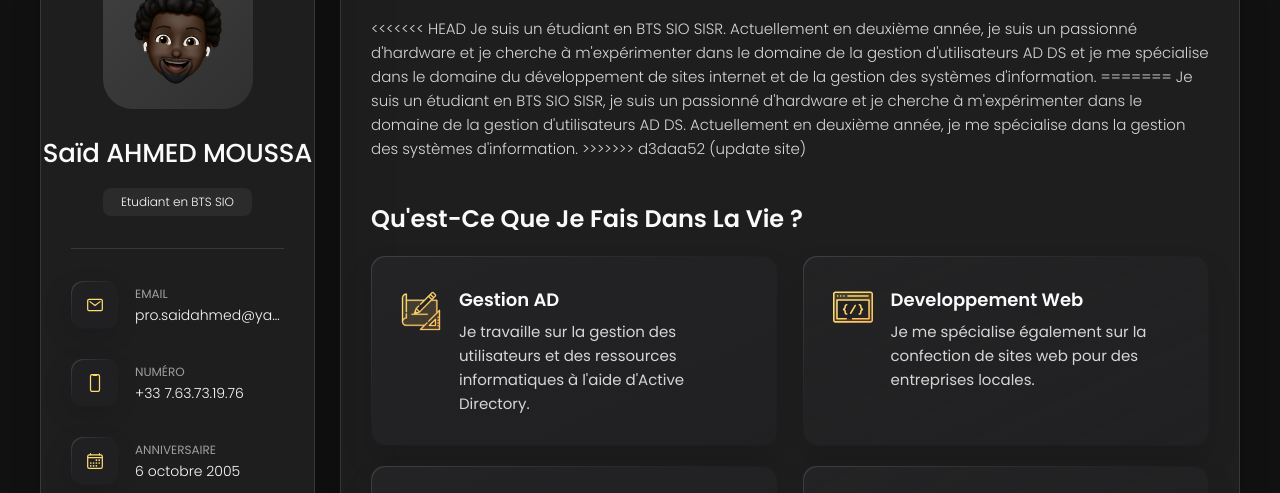
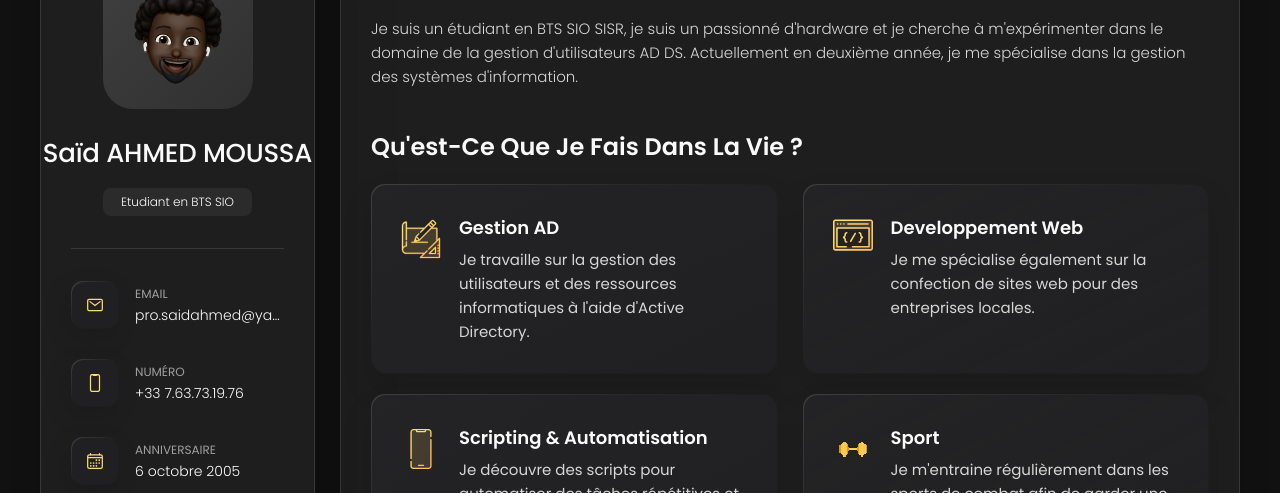
Before and after one commit to sdjbrl/prtfl, a plain HTML site: page index.html in a window 1280 px wide. Shown: the part 162-655 px from the top of the page. Drawn offline with nearby package versions, Linux system fonts and the light colour scheme.

Commit message:
Update index.html

```diff
--- a/index.html
+++ b/index.html
@@ -208,12 +208,7 @@
 
         <section class="about-text">
           <p>
-<<<<<<< HEAD
-            Je suis un étudiant en BTS SIO SISR. Actuellement en deuxième année, je suis un passionné d'hardware et je cherche à m'expérimenter dans le domaine de la gestion d'utilisateurs AD DS et je me spécialise dans le domaine
-            du développement de sites internet et de la gestion des systèmes d'information.
-=======
-            Je suis un étudiant en BTS SIO SISR, je suis un passionné d'hardware et je cherche à m'expérimenter dans le domaine de la gestion d'utilisateurs AD DS. Actuellement en deuxième année, je me spécialise dans la gestion des systèmes d'information.
->>>>>>> d3daa52 (update site)
+Je suis un étudiant en BTS SIO SISR, je suis un passionné d'hardware et je cherche à m'expérimenter dans le domaine de la gestion d'utilisateurs AD DS. Actuellement en deuxième année, je me spécialise dans la gestion des systèmes d'information.
           </p>
 
 
@@ -601,7 +596,7 @@ sauvegardes, Support technique et maintenance de parc (15 postes)
           <ul class="project-list">
 
             <li class="project-item  active" data-filter-item data-category="applications">
-              <a href="#">
+              <a href="https://github.com/sdjbrl/classcord_djibril">
 
                 <figure class="project-img">
                   <div class="project-item-icon-box">
```
